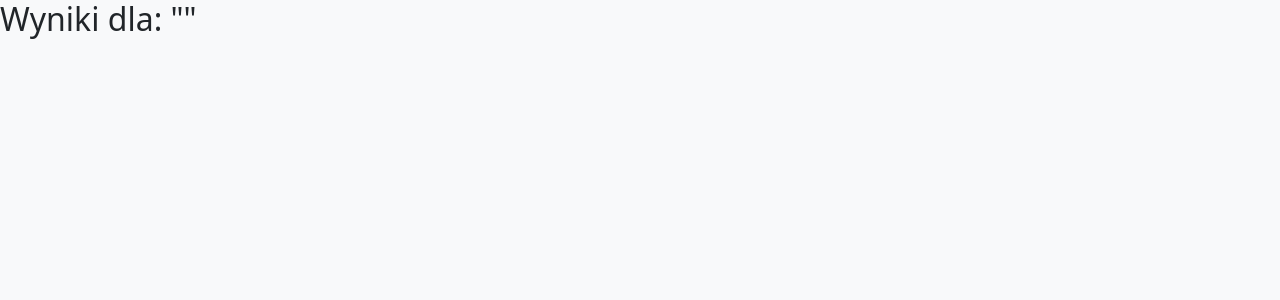
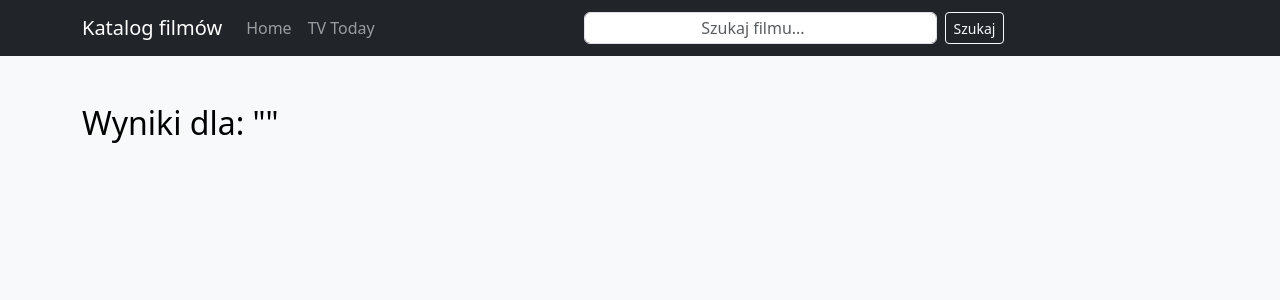
Before and after one commit to baraban888/movies_catalogue, a Flask app: page /search in a window 1280 px wide. Shown: the top 300 px of the page. Run offline with Flask 3, Linux system fonts and the light colour scheme.

Commit message:
Fix: added TMDB token handling and tv_today page

```diff
--- a/movies_catalogue/main.py
+++ b/movies_catalogue/main.py
@@ -1,7 +1,18 @@
+import os
+from pathlib import Path
 from flask import Flask, render_template, request
 import tmdb_client
 
-app = Flask(__name__)
+BASE_DIR = Path(__file__).parent.resolve()
+
+app = Flask(
+    __name__,
+    template_folder=str(BASE_DIR / "templates"),
+    static_folder=str(BASE_DIR / "static"),
+)
+print("CWD:         ", os.getcwd())
+print("ROOT_PATH:   ", app.root_path)
+print("TEMPLATES:   ", app.jinja_loader.searchpath)
 
 MOVIE_LISTS = {"popular": "Popular",
              "top_rated": "Top Rated",
@@ -21,7 +32,9 @@ def homepage():
         movie_lists=MOVIE_LISTS,
         get_poster=tmdb_client.get_poster_url
     )
-
+@app.context_processor
+def inject_active_page():
+    return {"active_page": request.endpoint}
 
 @app.route("/movie/<int:movie_id>")
 def movie_details(movie_id):
@@ -38,13 +51,25 @@ def movie_details(movie_id):
         get_profile=tmdb_client.get_profile_url
     )
 
-
 @app.route("/search")
 def search():
     q = request.args.get("q", "").strip()
     results = tmdb_client.search_movie(q) if q else []
     return render_template("search.html", q=q, results=results, get_poster=tmdb_client.get_poster_url)
 
+@app.route("/tv_today")
+def tv_today():
+    try:
+        tv_shows = tmdb_client.get_tv_today()
+    except Exception as e:
+        print(f"Error fetching TV shows airing today: {e}")
+        tv_shows = []
+    return render_template("tv_today.html", tv_shows=tv_shows,get_poster=tmdb_client.get_poster_url)
+
+@app.context_processor
+def inject_active_page():
+    return {"active_page": request.endpoint}
+
 if __name__ == "__main__":
     app.config["PROPAGATE_EXCEPTIONS"] = True
     app.config["TRAP_HTTP_EXCEPTIONS"] = True
--- a/movies_catalogue/templates/index.html
+++ b/movies_catalogue/templates/index.html
@@ -1,90 +1,61 @@
+
 <!doctype html>
 <html lang="pl">
 <head>
-    <meta charset="utf-8">
-    <meta name="viewport" content="width=device-width, initial-scale=1">
-    <title>Biblioteka filmów</title>
-    <link href="https://cdn.jsdelivr.net/npm/bootstrap@5.3.0/dist/css/bootstrap.min.css" rel="stylesheet">
+  <meta charset="utf-8" />
+  <meta name="viewport" content="width=device-width, initial-scale=1" />
+  <title>{% block title %}Katalog filmów{% endblock %}</title>
+
+  <link href="https://cdn.jsdelivr.net/npm/bootstrap@5.3.3/dist/css/bootstrap.min.css" rel="stylesheet">
+
+  <style>
+    /* Тёмный бар: поисковая форма по центру и компактная */
+    .navbar .search-form { max-width: 420px; width: 100%; }
+    .navbar .form-control { height: 2rem; padding: .25rem .5rem; }
+    .navbar .btn { padding: .125rem .5rem; }
+
+    /* Карточки фильмов — единые пропорции постера */
+    .card-img-top { object-fit: cover; aspect-ratio: 2 / 3; }
+
+    /* Заголовки и тексты — чёрные */
+    h1, h2, h3, h4, h5, p, dt, dd, small, .text-dark { color: #000 !important; }
+  </style>
 </head>
 <body class="bg-light">
-{% block content %}
-    <!-- 🔹 Навігація -->
-    <nav class="navbar navbar-expand-lg navbar-dark bg-dark">
+
+  <nav class="navbar navbar-expand-lg navbar-dark bg-dark mb-4">
     <div class="container">
-        <a class="navbar-brand" href="#">Start Bootstrap</a>
-        <div class="collapse navbar-collapse" id="navbarNav">
-          <ul class="navbar-nav ms-auto">
-            <li class="nav-item"><a class="nav-link active" href="#">Home</a></li>
-            <li class="nav-item"><a class="nav-link" href="#">About</a></li>
-            <li class="nav-item"><a class="nav-link" href="#">Services</a></li>
-            <li class="nav-item"><a class="nav-link" href="#">Contact</a></li>
+      <a class="navbar-brand" href="{{ url_for('homepage') }}">Katalog filmów</a>
+
+      <button class="navbar-toggler" type="button" data-bs-toggle="collapse" data-bs-target="#navbarNav"
+              aria-controls="navbarNav" aria-expanded="false" aria-label="Toggle navigation">
+        <span class="navbar-toggler-icon"></span>
+      </button>
+
+      <div class="collapse navbar-collapse justify-content-between" id="navbarNav">
+        <ul class="navbar-nav me-2">
+          <li class="nav-item">
+            <a class="nav-link {% if active_page == 'homepage' %}active{% endif %}" href="{{ url_for('homepage') }}">Home</a>
+          </li>
+          <li class="nav-item">
+            <a class="nav-link {% if active_page == 'tv_today' %}active{% endif %}" href="{{ url_for('tv_today') }}">TV Today</a>
+          </li>
+          <!-- При желании добавьте ещё пункты -->
         </ul>
+
+        <!-- ЕДИНСТВЕННАЯ поисковая строка (по центру) -->
+        <form class="d-flex mx-auto search-form" action="{{ url_for('search') }}" method="get" role="search">
+          <input class="form-control me-2 text-center" type="search" name="q" placeholder="Szukaj filmu..." required aria-label="Search">
+          <button class="btn btn-outline-light btn-sm" type="submit">Szukaj</button>
+        </form>
       </div>
     </div>
   </nav>
 
-      <!-- Page Content -->
-  <div class="container mt-5">
-    <h1 class="text-center text-primary mb-4">Biblioteka filmów</h1>
-    <p class="text-center text-muted mb-5">Witaj w mojej bibliotece filmów!</p>
-  <!-- Сітка для карток -->
-    <div id="movie-grid" class="row"></div>
-    <!-- 🔹 JS: Завантаження фільмів -->
-  <script>
-  // ВСТАВ СВІЙ v4 Read Access Token БЕЗ лапок/пробілів зайвих
-  const TOKEN = "eyJhbGciOiJIUzI1NiJ9.eyJhdWQiOiI5YTEzY2Y2MWY1NWNjZmQ0NWFjNDRjMzMxYzMyNzFlMyIsIm5iZiI6MTc2MDQ3MTAyMC4wMzAwMDAyLCJzdWIiOiI2OGVlYTdlYzk2ZTJhZDZlMGNmMDllYzciLCJzY29wZXMiOlsiYXBpX3JlYWQiXSwidmVyc2lvbiI6MX0.yVUCBHY0AxxKR6UI4clddk_-DnO7tcuQwPD8tlPWbos";
-  async function loadMovies() {
-    const grid = document.getElementById("movie-grid");
-    grid.innerHTML = "<p class='text-muted'>Ładowanie…</p>";
+  <main class="container py-4">
+    {% block content %}{% endblock %}
+  </main>
 
-    try {
-      const res = await fetch("https://api.themoviedb.org/3/movie/popular?language=pl-PL", {
-        headers: {
-          "accept": "application/json",
-          "Authorization": `Bearer ${TOKEN}`
-        }
-      });
-
-      // Діагностика
-      console.log("status:", res.status, res.statusText);
-      if (!res.ok) {
-        const errText = await res.text();
-        console.error("TMDb error body:", errText);
-        grid.innerHTML = `<p class="text-danger">Błąd ${res.status}: ${res.statusText}</p>`;
-        return;
-      }
-
-      const data = await res.json();
-      grid.innerHTML = "";
-      (data.results || []).slice(0, 8).forEach(m => {
-        const col = document.createElement("div");
-        col.className = "col-lg-3 col-md-6 mb-4";
-        col.innerHTML = `
-          <div class="card h-100 shadow-sm">
-            <img src="https://image.tmdb.org/t/p/w500${m.poster_path}" class="card-img-top" alt="${m.title}">
-            <div class="card-body">
-              <h5 class="card-title">${m.title}</h5>
-              <p class="card-text text-muted">${m.release_date || ""}</p>
-              <a class="btn btn-primary" href="https://www.themoviedb.org/movie/${m.id}" target="_blank">Szczegóły</a>
-            </div>
-          </div>`;
-        grid.appendChild(col);
-      });
-
-      if (!data.results || data.results.length === 0) {
-        grid.innerHTML = `<p class="text-warning">Brak wyników.</p>`;
-      }
-
-    } catch (e) {
-      console.error("Fetch failed:", e);
-      grid.innerHTML = "<p class='text-danger'>Nie udało się załadować filmów (network/CORS).</p>";
-    }
-  }
-
-  loadMovies();
-    </script>
-  </div>
-  {% endblock %}
-    <script src="https://cdn.jsdelivr.net/npm/bootstrap@5.3.0/dist/js/bootstrap.bundle.min.js"></script>
+  <script src="https://cdn.jsdelivr.net/npm/bootstrap@5.3.3/dist/js/bootstrap.bundle.min.js"></script>
 </body>
 </html>
--- a/movies_catalogue/templates/movie_details.html
+++ b/movies_catalogue/templates/movie_details.html
@@ -29,6 +29,7 @@
     {% endfor %}
   </dd>
 </dl>
+
 <h3 class="my-4">Cast</h3>
 
 {% if cast %}
--- /dev/null
+++ b/movies_catalogue/templates/test.html
@@ -0,0 +1 @@
+<h1>Test</h1>
--- a/movies_catalogue/tmdb_client.py
+++ b/movies_catalogue/tmdb_client.py
@@ -1,13 +1,11 @@
 import os
-import requests
+import requests,random
 from dotenv import load_dotenv
-import random
-
 load_dotenv()
-API_TOKEN = os.getenv("TMDB_API_TOKEN")
 
 BASE_URL = "https://api.themoviedb.org/3"
-
+API_KEY   = os.getenv("TMDB_API_KEY")
+API_TOKEN = os.getenv("TMDB_API_TOKEN")
 def _headers():
     if not API_TOKEN:
         raise RuntimeError("TMDB_API_TOKEN is not set")
@@ -78,10 +76,17 @@ def get_random_backdrop(movie_id):
 
 def get_poster_url(path, size="w500"):
     if not path:
-        return ""
+        return "https://via.placeholder.com/500x750?text=No+Image"
     return f"https://image.tmdb.org/t/p/{size}{path}"
 
 def get_profile_url(path, size="w185"):
     if not path:
         return ""          # можно вернуть placeholder, если хочешь
     return f"https://image.tmdb.org/t/p/{size}{path}"
+
+def get_tv_today():
+    endpoint = f"{BASE_URL}/tv/airing_today"
+    params = {"api_key": API_KEY}
+    resp = requests.get(endpoint, params=params)
+    resp.raise_for_status()
+    return resp.json()["results"]
```
Also changed, not shown: movies_catalogue/templates/homepage.html (+11 -17 lines), movies_catalogue/templates/tv_today.html (added, +27 -0 lines). Lines whose indentation alone changed are shown as unchanged.
